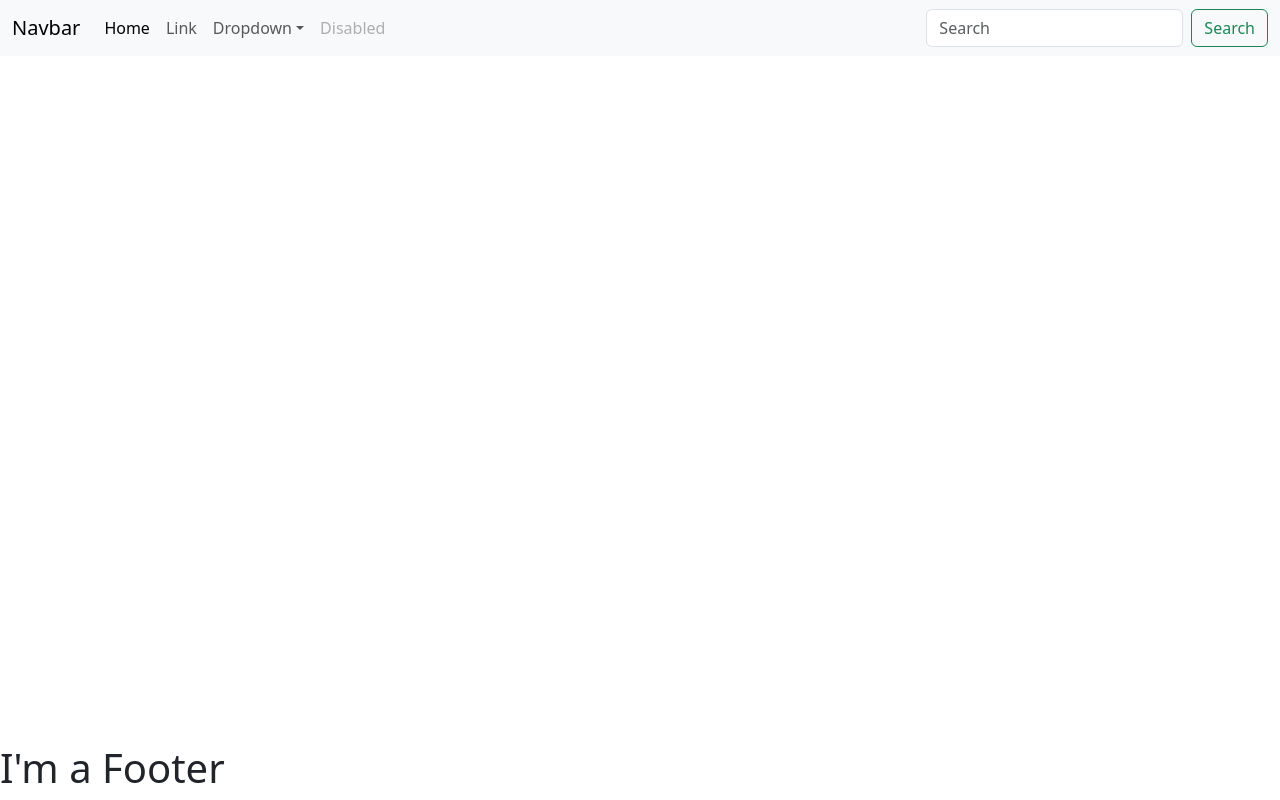
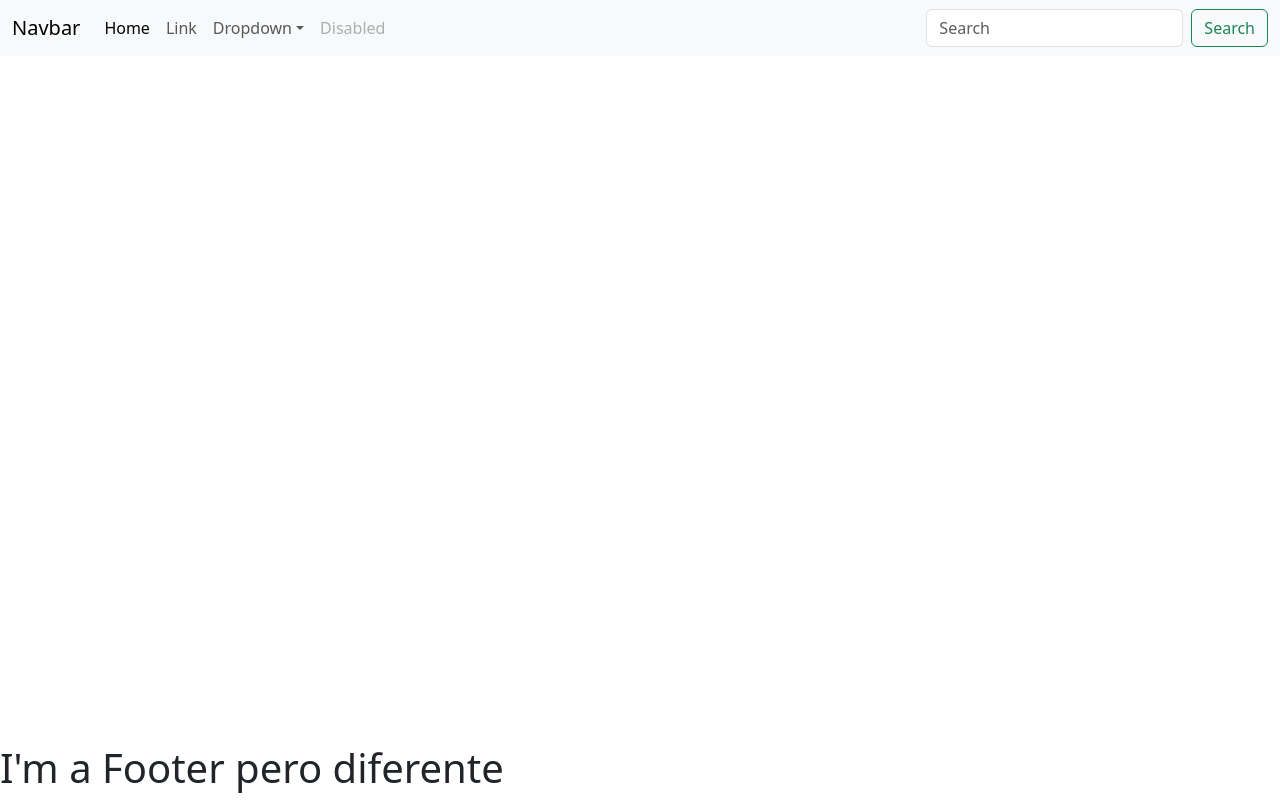
Before and after one commit to EliannyBello/flash-jobs-final-project, a React (Vite) app: page / in a window 1280 px wide. Built offline with nearby package versions, Linux system fonts and the light colour scheme.

Commit message:
cambiado

```diff
--- a/src/js/components/Footer.jsx
+++ b/src/js/components/Footer.jsx
@@ -4,7 +4,7 @@ const Footer = () => {
     return (
         <div className="fixed-bottom">
             <h1>
-                I'm a Footer
+                I'm a Footer pero diferente
             </h1>
         </div>
     )
```
